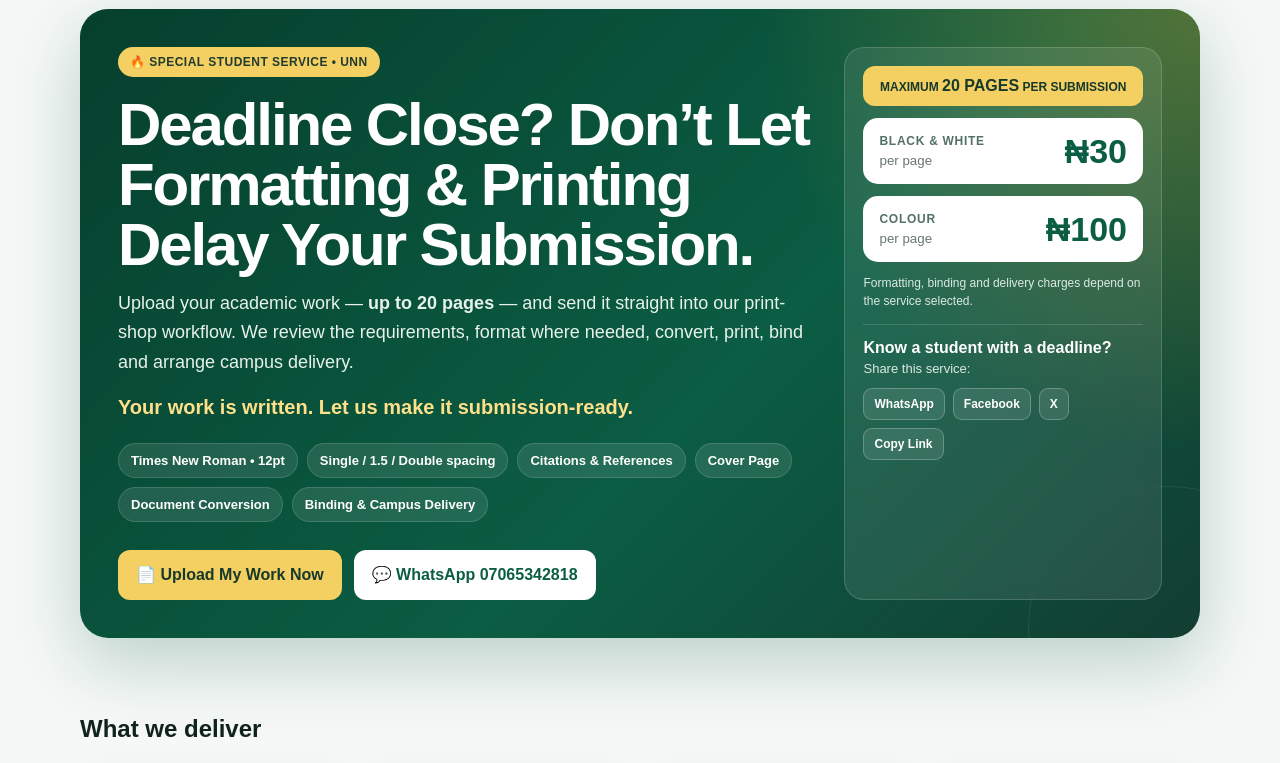
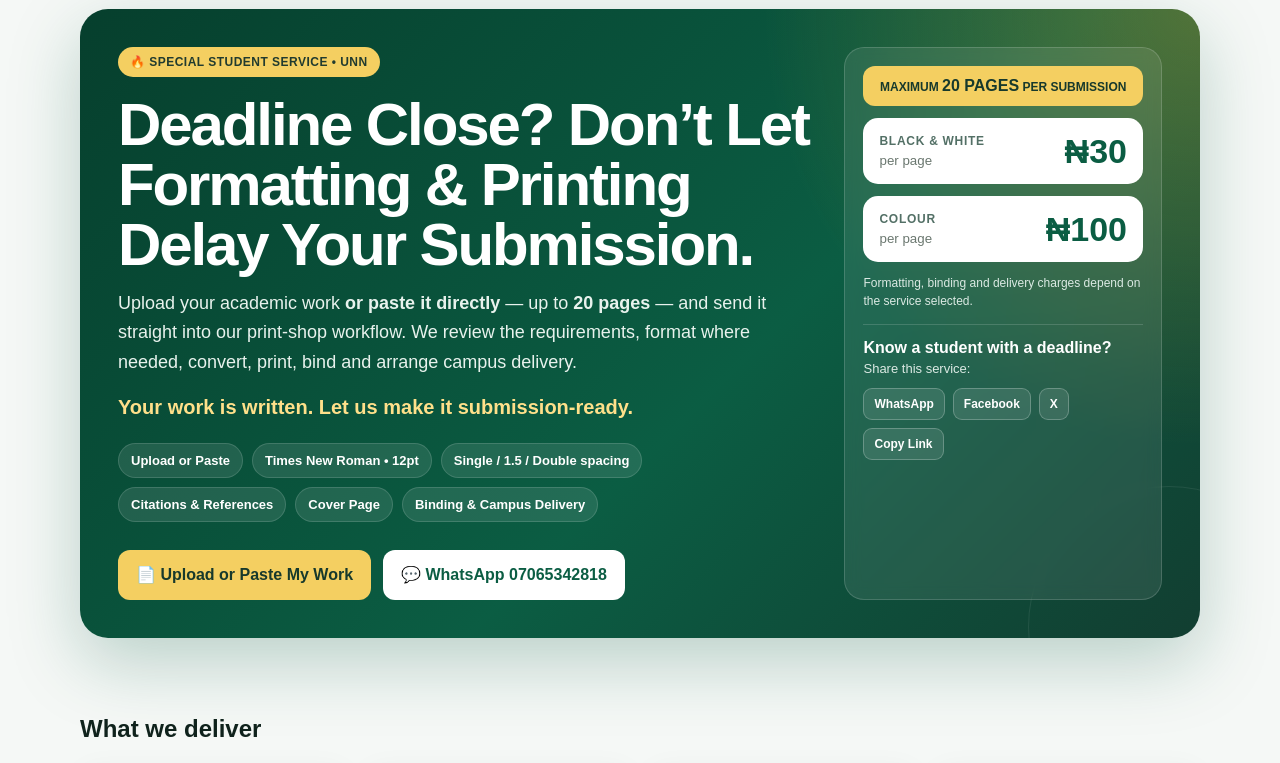
Before and after one commit to mabrig1/mabrig-academic-assistance, a Next.js app: page / in a window 1280 px wide. Shown: the part 595-1358 px from the top of the page. Built offline with nearby package versions, Linux system fonts and the light colour scheme.

Commit message:
Link poster to dedicated academic printing pages

```diff
--- a/app/components/SpecialServicePoster.tsx
+++ b/app/components/SpecialServicePoster.tsx
@@ -2,9 +2,10 @@
 
 import { useState } from "react";
 
-const SITE_URL = "https://academic.mabrigkorie.org/#order";
+const SITE_URL = "https://academic.mabrigkorie.org/academic-printing";
+const ORDER_URL = "/academic-printing/order";
 const WHATSAPP_NUMBER = "2347065342818";
-const SHARE_TEXT = "🎓 Deadline close? Upload up to 20 pages to Mabrig Academic Assistance for formatting, printing, binding and campus delivery.";
+const SHARE_TEXT = "🎓 Deadline close? Upload or paste up to 20 pages to Mabrig Academic Assistance for formatting, printing, binding and campus delivery.";
 
 const shareUrl = encodeURIComponent(SITE_URL);
 const shareText = encodeURIComponent(SHARE_TEXT);
@@ -30,21 +31,21 @@ export default function SpecialServicePoster() {
             <span className="poster-kicker">🔥 SPECIAL STUDENT SERVICE • UNN</span>
             <h2 id="special-service-title">Deadline Close? Don’t Let Formatting & Printing Delay Your Submission.</h2>
             <p className="poster-lead">
-              Upload your academic work — <strong>up to 20 pages</strong> — and send it straight into our print-shop workflow. We review the requirements, format where needed, convert, print, bind and arrange campus delivery.
+              Upload your academic work <strong>or paste it directly</strong> — up to <strong>20 pages</strong> — and send it straight into our print-shop workflow. We review the requirements, format where needed, convert, print, bind and arrange campus delivery.
             </p>
             <p className="poster-punch">Your work is written. Let us make it submission-ready.</p>
 
             <div className="poster-features" aria-label="Service features">
+              <span>Upload or Paste</span>
               <span>Times New Roman • 12pt</span>
               <span>Single / 1.5 / Double spacing</span>
               <span>Citations & References</span>
               <span>Cover Page</span>
-              <span>Document Conversion</span>
               <span>Binding & Campus Delivery</span>
             </div>
 
             <div className="poster-actions">
-              <a className="poster-btn poster-btn-primary" href="#order">📄 Upload My Work Now</a>
+              <a className="poster-btn poster-btn-primary" href={ORDER_URL}>📄 Upload or Paste My Work</a>
               <a
                 className="poster-btn poster-btn-whatsapp"
                 href={`https://wa.me/${WHATSAPP_NUMBER}?text=${contactText}`}
```
